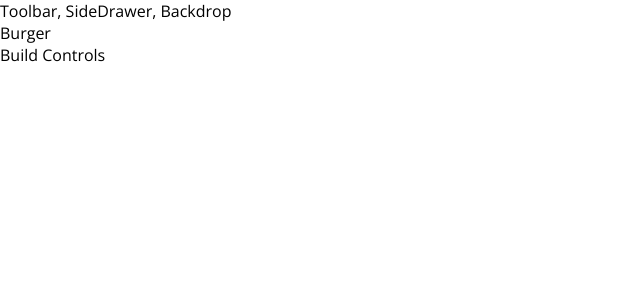
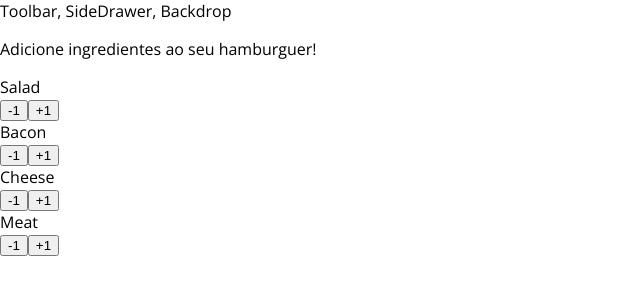
Before and after one commit to souzamarcos/react-burger-builder, a React app: page / in a window 1280 px wide. Shown: the top 300 px of the page, without its empty margins (0-640 px from the left). Built offline with nearby package versions, Linux system fonts and the light colour scheme.

Commit message:
Criação dos botões para adicionar ingredientes

```diff
--- /dev/null
+++ b/src/components/Burger/BuildControls/BuildControl/BuildControl.css
@@ -0,0 +1,56 @@
+.BuildControl {
+  display: flex;
+  justify-content: space-between;
+  align-items: center;
+  margin: 5px 0;
+}
+
+.BuildControl button {
+  display: block;
+  font: inherit;
+  padding: 5px;
+  margin: 0 5px;
+  width: 80px;
+  border: 1px solid #AA6817;
+  cursor: pointer;
+  outline: none;
+}
+
+.BuildControl button:disabled {
+  background-color: #AC9980;
+  border: 1px solid #7E7365;
+  color: #ccc;
+  cursor: default;
+}
+
+.BuildControl button:hover:disabled {
+  background-color: #AC9980;
+  color: #ccc;
+  cursor: not-allowed;
+}
+
+.Label {
+  padding: 10px;
+  font-weight: bold;
+  width: 80px;
+}
+
+.BuildControl .Less {
+  background-color: #D39952;
+  color: white;
+}
+
+.BuildControl .More {
+  background-color: #8F5E1E;
+  color: white;
+}
+
+.BuildControl .Less:hover, .BuildControl .Less:active {
+  background-color: #DAA972;
+  color: white;
+}
+
+.BuildControl .More:hover,.BuildControl .More:active {
+  background-color: #99703F;
+  color: white;
+}
--- /dev/null
+++ b/src/components/Burger/BuildControls/BuildControl/BuildControl.js
@@ -0,0 +1,15 @@
+import React from 'react'
+
+import classes from './BuildControl.css';
+
+const BuildControl = (props) => {
+  return (
+    <div className={classes.BuildControl}>
+      <div className={classes.Label}>{props.label}</div>
+      <button className={classes.Less}>-1</button>
+      <button className={classes.More} onClick={props.added}>+1</button>
+    </div>
+  )
+}
+
+export default BuildControl;
--- /dev/null
+++ b/src/components/Burger/BuildControls/BuildControls.css
@@ -0,0 +1,10 @@
+.BuildControls {
+  width: 100%;
+  background-color: #cf8f23;
+  display: flex;
+  flex-flow: column;
+  align-items: center;
+  box-shadow: 0 2px 1px #ccc;
+  margin: auto;
+  padding: 10px 0;
+}
--- /dev/null
+++ b/src/components/Burger/BuildControls/BuildControls.js
@@ -0,0 +1,22 @@
+
+import React from 'react'
+
+import BuildControl from './BuildControl/BuildControl';
+import classes from './BuildControls.css';
+
+const controls = [
+  { label: 'Salad', type: 'salad' },
+  { label: 'Bacon', type: 'bacon' },
+  { label: 'Cheese', type: 'cheese' },
+  { label: 'Meat', type: 'meat' },
+];
+
+const BuildControls = (props) => {
+  return (
+    <div className={classes.BuildControls}>
+      {controls.map((item) => <BuildControl key={item.label} label={item.label} type={item.type} added={() => props.ingredientAdded(item.type)} />)}
+    </div>
+  )
+}
+
+export default BuildControls;
--- /dev/null
+++ b/src/components/Burger/Burger.css
@@ -0,0 +1,16 @@
+.Burger {
+  width: 100%;
+  margin: auto;
+  height: 250px;
+  /*overflow: scroll;*/
+  text-align: center;
+  font-weight: bold;
+  font-size: 1.2rem;
+}
+
+@media (min-width: 500px) and (min-height: 400px) {
+  .Burger {
+    width: 350px;
+    height: 300px;
+  }
+}
--- /dev/null
+++ b/src/components/Burger/Burger.js
@@ -0,0 +1,32 @@
+import React from 'react'
+
+import classes from './Burger.css';
+import BurgerIngredient from './BurgerIngredient/BurgerIngredient';
+
+const Burger = (props) => {
+
+  console.log(props.ingredients);
+  let transformedIngredients = Object.keys(props.ingredients)
+    .map((key) => {
+      return [...Array(props.ingredients[key])].map((_,i) => (
+        <BurgerIngredient key={key+i} type={key} />
+      ));
+    })
+    .reduce((arr, el) => {
+      return arr.concat(el);
+    }, []);
+
+  if(transformedIngredients.length === 0){
+    transformedIngredients = <p>Adicione ingredientes ao seu hamburguer!</p>;
+  }
+
+  return (
+    <div className={classes.Burger}>
+      <BurgerIngredient type={'bread-top'} />
+      {transformedIngredients}
+      <BurgerIngredient type={'bread-bottom'} />
+    </div>
+  )
+}
+
+export default Burger;
--- a/src/components/Burger/BurgerIngredient/BurgerIngredient.js
+++ b/src/components/Burger/BurgerIngredient/BurgerIngredient.js
@@ -5,14 +5,14 @@ import classes from './BurgerIngredient.css';
 
 class BurgerIngredient extends React.Component {
   render(){
-    let igredient = null;
+    let ingredient = null;
 
     switch(this.props.type){
       case 'bread-bottom':
-        igredient = (<div className={classes.BreadBottom}></div>);
+        ingredient = (<div className={classes.BreadBottom}></div>);
         break;
       case 'bread-top':
-        igredient = (
+        ingredient = (
           <div className={classes.BreadTop}>
             <div className={classes.Seeds1}></div>
             <div className={classes.Seeds2}></div>
@@ -20,27 +20,23 @@ class BurgerIngredient extends React.Component {
         );
         break;
       case 'meat':
-        igredient = (<div className={classes.Meat}></div>);
+        ingredient = (<div className={classes.Meat}></div>);
         break;
       case 'cheese':
-        igredient = (<div className={classes.Cheese}></div>);
+        ingredient = (<div className={classes.Cheese}></div>);
         break;
       case 'bacon':
-        igredient = (<div className={classes.Bacon}></div>);
+        ingredient = (<div className={classes.Bacon}></div>);
         break;
       case 'salad':
-        igredient = (<div className={classes.Bacon}></div>);
+        ingredient = (<div className={classes.Salad}></div>);
         break;
       default:
-        igredient = null;
+        ingredient = null;
         break;
     }
 
-    return (
-      <div>
-
-      </div>
-    );
+    return ingredient;
   }
 }
 
--- a/src/containers/burgerBuilder/BurgerBuilder.js
+++ b/src/containers/burgerBuilder/BurgerBuilder.js
@@ -1,12 +1,50 @@
 import React from 'react';
 
+import Burger from '../../components/Burger/Burger';
+import BuildControls from '../../components/Burger/BuildControls/BuildControls';
+
+const INGREDIENT_PRICE = {
+  salad: 0.5,
+  cheese: 0.4,
+  meat: 1.3,
+  bacon: 0.7
+};
 
 export default class BurgerBuilder extends React.Component {
+
+  state = {
+    ingredients: {
+      salad: 0,
+      bacon: 0,
+      cheese: 0,
+      meat: 0
+    },
+    totalPrice: 4
+  };
+
+  addIngredientHandler = (type) => {
+    const oldCount = this.state.ingredients[type];
+    const updatedCount = oldCount +1;
+    const updateIngredients = {
+      ...this.state.ingredients
+    };
+    updateIngredients[type] = updatedCount;
+    const priceAddition = INGREDIENT_PRICE[type];
+    const oldPrince = this.state.totalPrice;
+    const newPrice = oldPrince + priceAddition;
+
+    this.setState({totalPrice: newPrice, ingredients: updateIngredients});
+  }
+
+  removeIngredientHandler = (type) => {
+
+  }
+
   render() {
     return (
       <>
-        <div>Burger</div>
-        <div>Build Controls</div>
+        <Burger ingredients={this.state.ingredients} />
+        <BuildControls ingredientAdded={this.addIngredientHandler}/>
       </>
     );
   }
```
Also changed, not shown: src/components/Burger/Buger.js (deleted).
